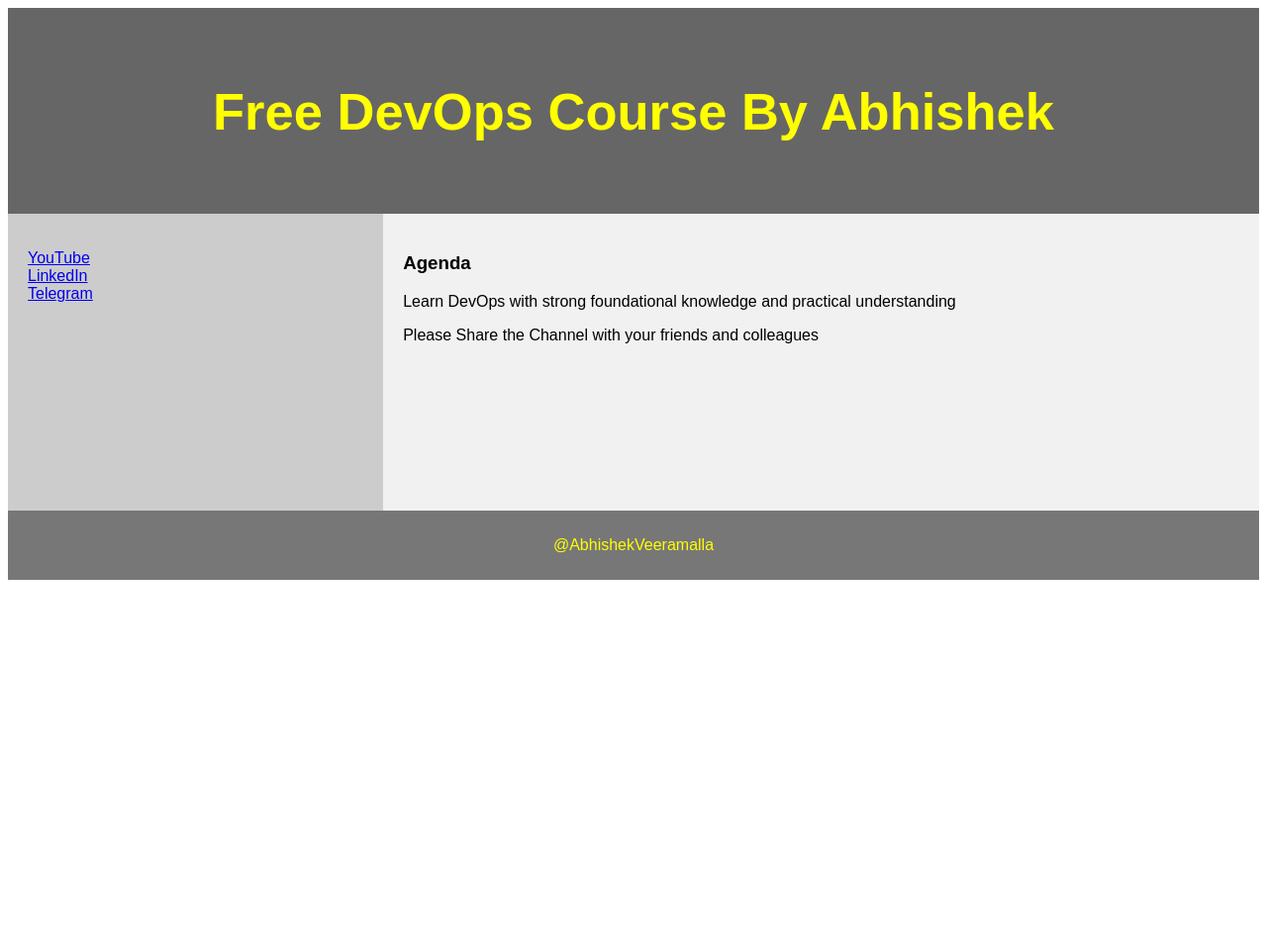
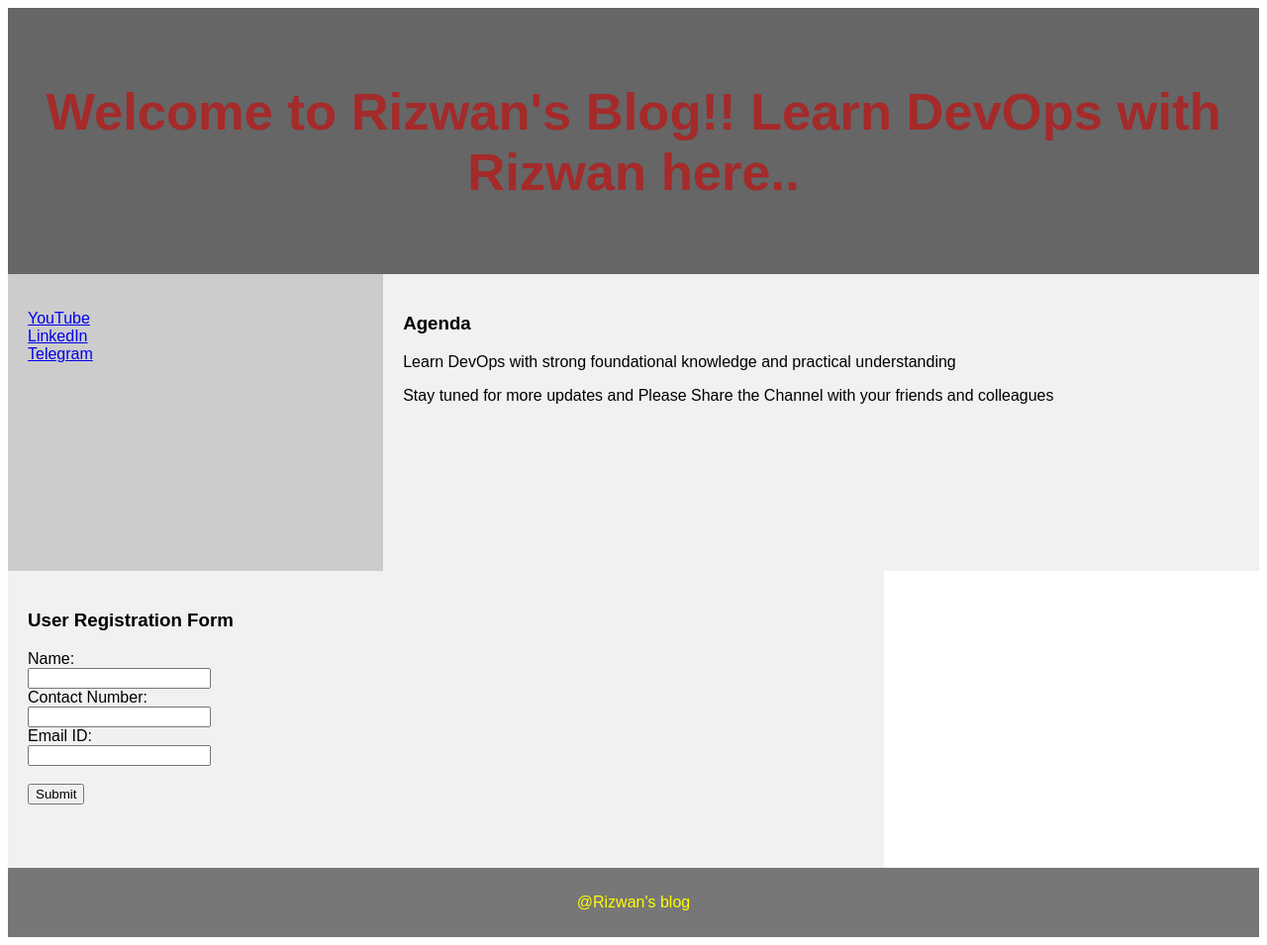
Before and after one commit to iam-veeramalla/Docker-Zero-to-Hero, a Django app: page /demo/ in a window 1280 px wide. Shown: the whole page at 99% size. Before the commit the page ends 586 px from the top, so only its background shows below. Run offline with Django 4.2, Linux system fonts and the light colour scheme.

Commit message:
Updated demo_site.html layout

```diff
--- a/examples/python-web-app/devops/demo/templates/demo_site.html
+++ b/examples/python-web-app/devops/demo/templates/demo_site.html
@@ -1,7 +1,7 @@
 <!DOCTYPE html>
 <html lang="en">
 <head>
-<title>CSS Template</title>
+<title>CSS Template with User Registration</title>
 <meta charset="utf-8">
 <meta name="viewport" content="width=device-width, initial-scale=1">
 <style>
@@ -19,7 +19,7 @@
   padding: 30px;
   text-align: center;
   font-size: 35px;
-  color: yellow;
+  color: brown;
 }
 
 /* Create two columns/boxes that floats next to each other */
@@ -73,27 +73,40 @@
 
 
 <header>
-  <h2>Free DevOps Course By Abhishek</h2>
+  <h2>Welcome to Rizwan's Blog!! Learn DevOps with Rizwan here..</h2>
 </header>
 
 <section>
   <nav>
     <ul>
       <li><a href="www.youtube.com/@AbhishekVeeramalla">YouTube</a></li>
-      <li><a href="www.linkedin.com/in/abhishek-veeramalla-77b33996/">LinkedIn</a></li>
-      <li><a href="https://telegram.me/abhishekveeramalla">Telegram</a></li>
+      <li><a href="www.linkedin.com/in/Abdulrizwan-77b33996/">LinkedIn</a></li>
+      <li><a href="https://telegram.me/abdulrizwan">Telegram</a></li>
     </ul>
   </nav>
 
   <article>
     <h1>Agenda</h1>
     <p>Learn DevOps with strong foundational knowledge and practical understanding</p>
-    <p>Please Share the Channel with your friends and colleagues</p>
+    <p>Stay tuned for more updates and Please Share the Channel with your friends and colleagues</p>
+  </article>
+
+  <article>
+    <h1>User Registration Form</h1>
+    <form>
+      <label for="name">Name:</label><br>
+      <input type="text" id="name" name="name"><br>
+      <label for="contact">Contact Number:</label><br>
+      <input type="text" id="contact" name="contact"><br>
+      <label for="email">Email ID:</label><br>
+      <input type="email" id="email" name="email"><br><br>
+      <input type="submit" value="Submit">
+    </form>
   </article>
 </section>
 
 <footer>
-  <p>@AbhishekVeeramalla</p>
+  <p>@Rizwan's blog</p>
 </footer>
 
 </body>
```
